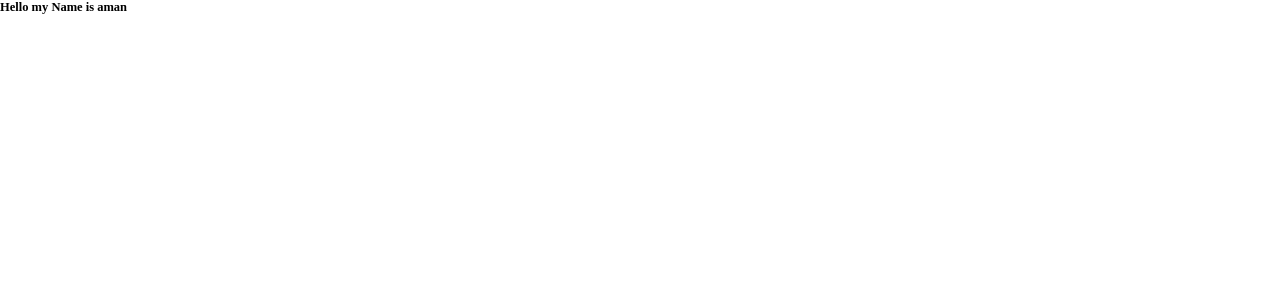
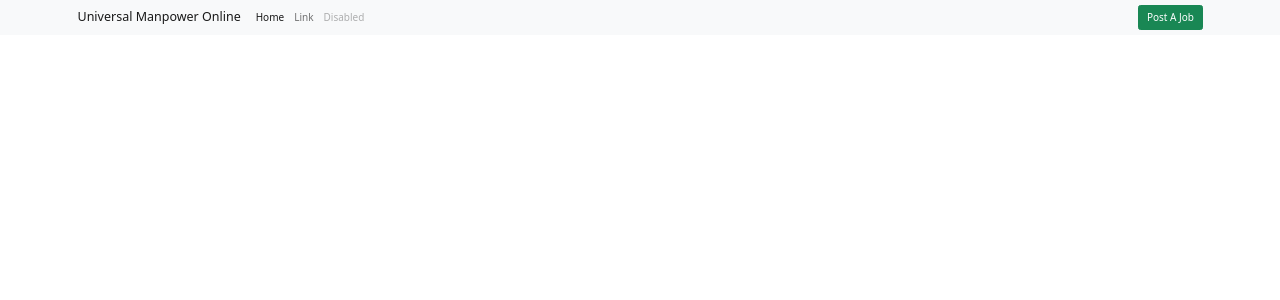
Before and after one commit to undefined-dev74/Universal-Manpower, a React (Create React App) app: page / in a window 1280 px wide. Shown: the top 300 px of the page. Built offline with nearby package versions, Linux system fonts and the light colour scheme.

Commit message:
EOC for the 16/01/2020 planning for the Navbar design

```diff
--- a/package.json
+++ b/package.json
@@ -8,8 +8,10 @@
     "@testing-library/jest-dom": "^5.11.9",
     "@testing-library/react": "^11.2.3",
     "@testing-library/user-event": "^12.6.0",
+    "bootstrap": "^5.0.0-beta1",
     "node-sass": "^4.14.1",
     "react": "^17.0.1",
+    "react-bootstrap": "^1.4.3",
     "react-dom": "^17.0.1",
     "react-scripts": "4.0.1",
     "web-vitals": "^0.2.4"
--- a/public/index.html
+++ b/public/index.html
@@ -14,5 +14,27 @@
   </head>
   <body>
     <div id="root"></div>
+
+    <script
+      src="https://cdn.jsdelivr.net/npm/@popperjs/core@2.5.4/dist/umd/popper.min.js"
+      integrity="sha384-q2kxQ16AaE6UbzuKqyBE9/u/KzioAlnx2maXQHiDX9d4/zp8Ok3f+M7DPm+Ib6IU"
+      crossorigin="anonymous"
+    ></script>
+    <script
+      src="https://cdn.jsdelivr.net/npm/bootstrap@5.0.0-beta1/dist/js/bootstrap.min.js"
+      integrity="sha384-pQQkAEnwaBkjpqZ8RU1fF1AKtTcHJwFl3pblpTlHXybJjHpMYo79HY3hIi4NKxyj"
+      crossorigin="anonymous"
+    ></script>
+    <link
+      href="https://cdn.jsdelivr.net/npm/bootstrap@5.0.0-beta1/dist/css/bootstrap.min.css"
+      rel="stylesheet"
+      integrity="sha384-giJF6kkoqNQ00vy+HMDP7azOuL0xtbfIcaT9wjKHr8RbDVddVHyTfAAsrekwKmP1"
+      crossorigin="anonymous"
+    />
+    <script
+      src="https://cdn.jsdelivr.net/npm/bootstrap@5.0.0-beta1/dist/js/bootstrap.bundle.min.js"
+      integrity="sha384-ygbV9kiqUc6oa4msXn9868pTtWMgiQaeYH7/t7LECLbyPA2x65Kgf80OJFdroafW"
+      crossorigin="anonymous"
+    ></script>
   </body>
 </html>
--- /dev/null
+++ b/src/components/Header/Header.jsx
@@ -0,0 +1,59 @@
+import React from 'react';
+const Header = () => {
+  return (
+    <div className="header">
+      <div className="main-hader">
+        <nav class="navbar navbar-expand-lg navbar-light bg-light">
+          <div class="container">
+            <a class="navbar-brand" href="./">
+              Universal Manpower Online
+            </a>
+            <button
+              class="navbar-toggler"
+              type="button"
+              data-bs-toggle="collapse"
+              data-bs-target="#navbarSupportedContent"
+              aria-controls="navbarSupportedContent"
+              aria-expanded="false"
+              aria-label="Toggle navigation"
+            >
+              <span class="navbar-toggler-icon"></span>
+            </button>
+            <div class="collapse navbar-collapse" id="navbarSupportedContent">
+              <ul class="navbar-nav me-auto mb-2 mb-lg-0">
+                <li class="nav-item d-flex ">
+                  <a class="nav-link active" aria-current="page" href="./">
+                    Home
+                  </a>
+                </li>
+                <li class="nav-item">
+                  <a class="nav-link" href="./">
+                    Link
+                  </a>
+                </li>
+
+                <li class="nav-item">
+                  <a
+                    class="nav-link disabled"
+                    href="./"
+                    tabindex="-1"
+                    aria-disabled="true"
+                  >
+                    Disabled
+                  </a>
+                </li>
+              </ul>
+              <form class="d-flex">
+                <button class="btn btn-success" type="submit">
+                  Post A Job
+                </button>
+              </form>
+            </div>
+          </div>
+        </nav>
+      </div>
+    </div>
+  );
+};
+
+export default Header;
--- /dev/null
+++ b/src/components/Header/_header.scss
@@ -0,0 +1,8 @@
+.header {
+  left: 0;
+  right: 0;
+  width: 100%;
+  top: 0;
+  z-index: 9;
+  position: absolute;
+}
--- a/src/containers/App.js
+++ b/src/containers/App.js
@@ -1,9 +1,9 @@
 import './App.scss';
-
+import Header from '../components/Header/Header';
 function App() {
   return (
     <div className="App">
-      <h1 className="header">Hello my Name is aman </h1>
+      <Header />
     </div>
   );
 }
--- a/src/index.scss
+++ b/src/index.scss
@@ -9,3 +9,6 @@
 @import './scss/base/animation';
 @import './scss/base/base';
 @import './scss/base/typography';
+
+// -----------  Layout Section      -------------
+@import './components/Header/header';
```
Also changed, not shown: 2 other files (tests, documents, lock files or other folders).
